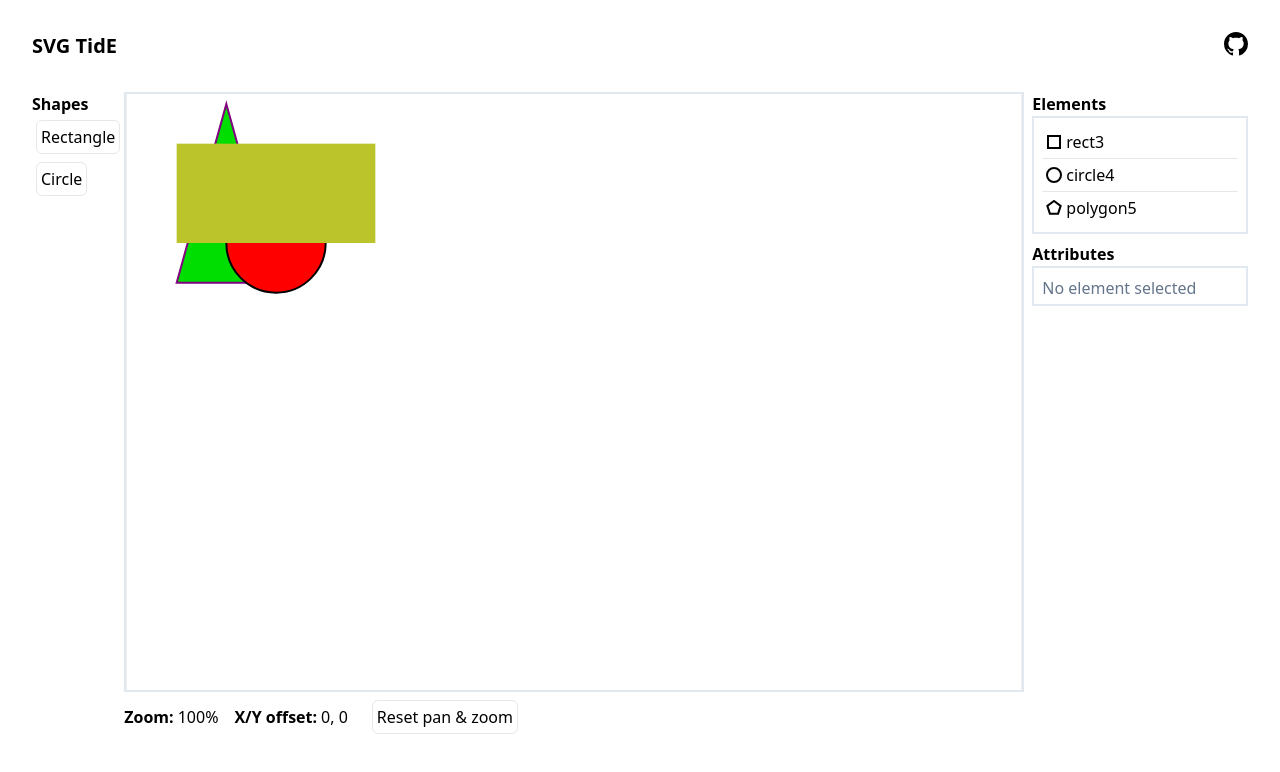
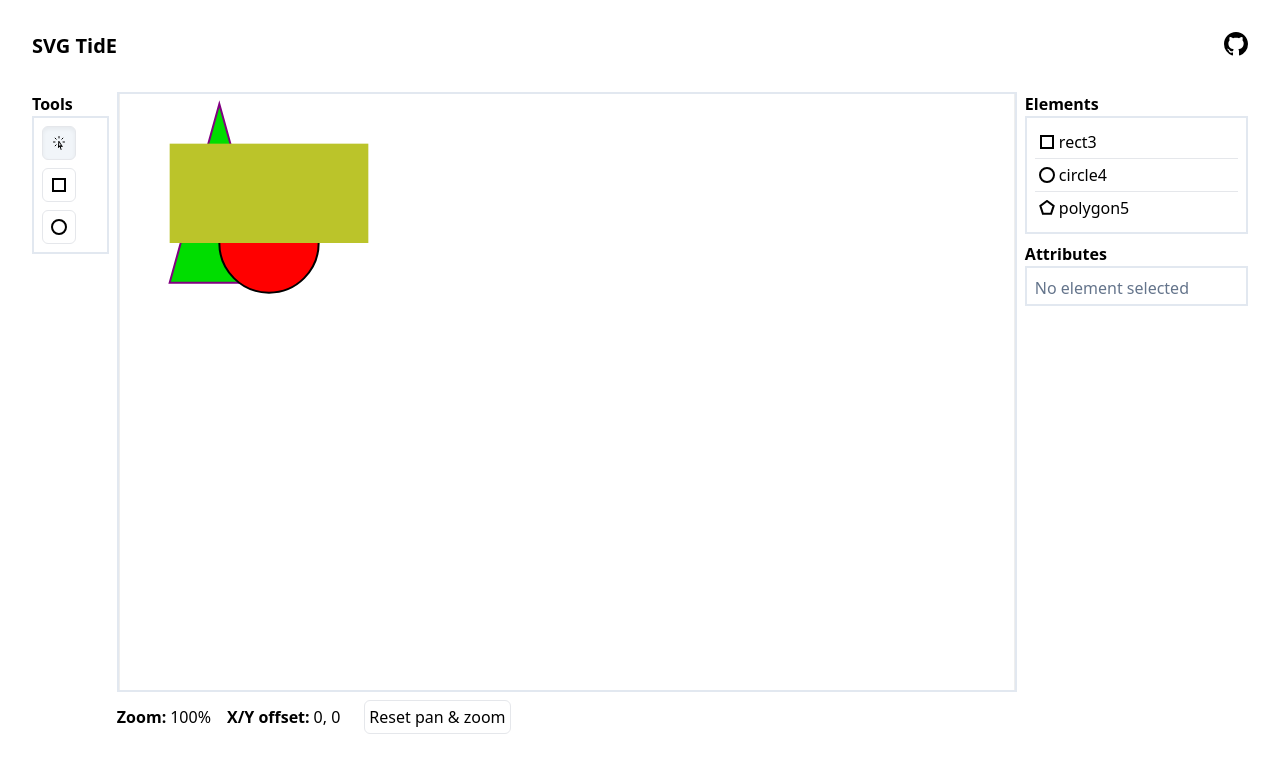
Before and after one commit to Markus-ipse/SVG-tide, a React (Vite) app: page / in a window 1280 px wide. Shown: the top 772 px of the page. Built offline with nearby package versions, Linux system fonts and the light colour scheme.

Commit message:
💅 use icons for tool buttons

```diff
--- a/src/App.tsx
+++ b/src/App.tsx
@@ -17,7 +17,8 @@ import { assertNever, assertOk } from "./utils/assert";
 import { produce } from "immer";
 import { createCircle, createPolygon, createRect } from "./utils/shape-factory";
 import { SelectionMarker } from "./components/SelectionMarker";
-
+import { ShapeIcon } from "./components/icons/Shapes";
+import { CursorArrowRaysIcon } from "@heroicons/react/24/outline";
 type DraggedItem =
   | ({ type: "rect" } & Coord)
   | ({ type: "circle" } & Coord)
@@ -325,21 +326,28 @@ export function App() {
       </div>
       <div className="flex m-8">
         <div>
-          <h4 className="text-l font-semibold">Shapes</h4>
-          <div className="flex flex-wrap">
+          <h4 className="text-l font-semibold">Tools</h4>
+          <div className="flex flex-wrap gap-2 mr-2 p-2 border-2 border-slate-200">
             <Button
-              className="border p-1 rounded-md m-1"
+              className="border p-2 rounded-md "
+              toggled={activeTool === null}
+              onClick={() => setActiveTool(null)}
+            >
+              <CursorArrowRaysIcon className="size-4" />
+            </Button>
+            <Button
+              className="border p-2 rounded-md"
               toggled={activeTool === "rectangle"}
               onClick={() => setActiveTool("rectangle")}
             >
-              Rectangle
+              <ShapeIcon shape="rect" />
             </Button>
             <Button
-              className="border p-1 rounded-md m-1"
+              className="border p-2 rounded-md"
               toggled={activeTool === "circle"}
               onClick={() => setActiveTool("circle")}
             >
-              Circle
+              <ShapeIcon shape="circle" />
             </Button>
           </div>
         </div>
```
